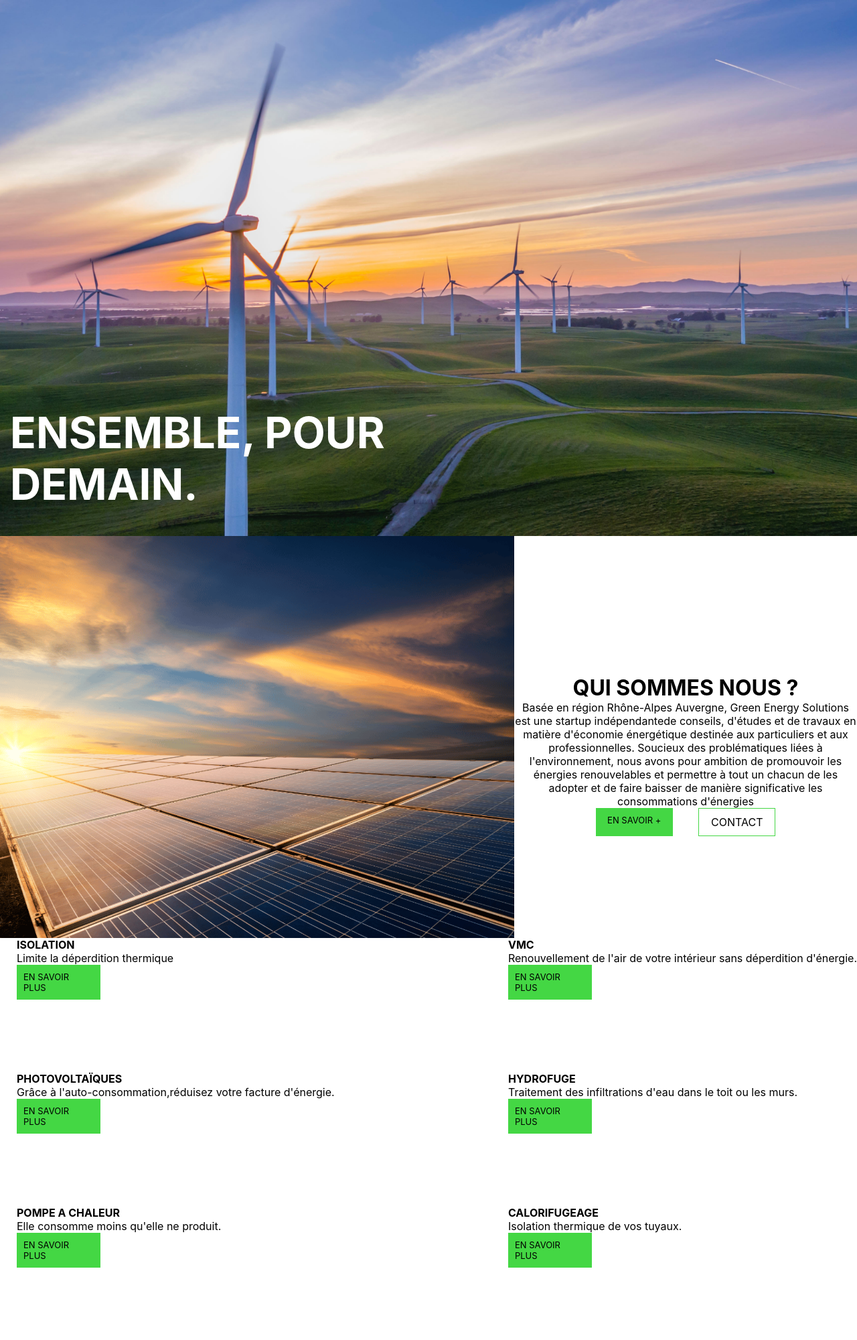
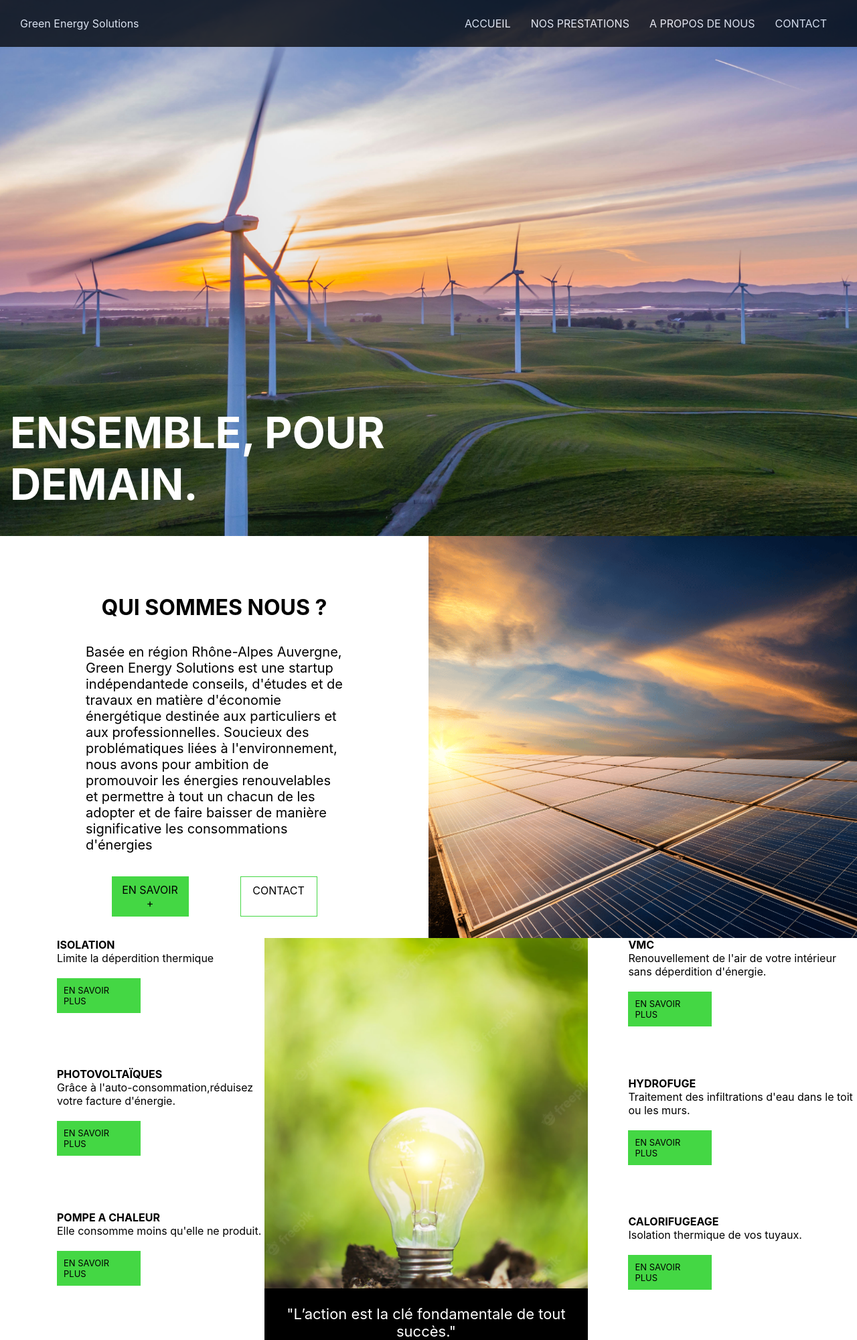
Before and after one commit to mohamedehn/ges, a React (Create React App) app: page / in a window 1280 px wide. Shown: the whole page at 67% size. Built offline with nearby package versions, Linux system fonts and the light colour scheme.

Commit message:
Adding the navbar component

```diff
--- a/src/App.jsx
+++ b/src/App.jsx
@@ -5,10 +5,19 @@ import imgIntro from "./assets/intro.jpeg"
 import imgPhoto from "./assets/photovoltaique.png"
 import Slider from './components/Slider';
 import Product from './components/Product';
+import Navbar from './components/Navbar';
+
+const navbarLinks = [
+  {url:"#", title : "ACCUEIL"},
+  {url:"#", title : "NOS PRESTATIONS"},
+  {url:"#", title : "A PROPOS DE NOUS"},
+  {url:"#", title : "CONTACT"},
+]
 
 function App() {
   return (
     <div className="App">
+      <Navbar navbarLinks={navbarLinks}/>
       <Intro imageSrc={imgIntro}/>
       <Slider
         imageSrc={imgPhoto}
--- /dev/null
+++ b/src/components/Navbar.jsx
@@ -0,0 +1,23 @@
+import "../styles/Navbar.scss";
+import { FiMenu, FiX } from 'react-icons/fi';
+
+
+
+const Navbar = ({navbarLinks}) => {
+    return(
+        <nav className="navbar">
+            <span className="navbarLogo">Green Energy Solutions</span>
+            <ul className="navbarList">
+            {navbarLinks.map((item) =>{
+                return (
+                <li className="navbarItem" key={item.title}>
+                    <a href={item.url} className="navbarLink">{item.title}</a>
+                </li>
+                );
+            })}
+            </ul>
+        </nav>
+    )
+}
+
+export default Navbar
--- a/src/components/Product.jsx
+++ b/src/components/Product.jsx
@@ -1,6 +1,6 @@
 import "../styles/Product.scss";
 import { useInView } from 'react-intersection-observer';
-
+import ampoule from "../assets/ampoule.webp"
 
 function Product (){
 
@@ -29,8 +29,8 @@ function Product (){
                 </div>
             </div>
             <div className="productCenter">
-                <img src="" alt="" />
-                <p></p>
+                <img src={ampoule} alt="lightImg" className="lightImg"/>
+                <p className="lightText">"L’action est la clé fondamentale de tout succès."</p>
             </div>
             <div className="productRight">
             <div className="productItem">
--- a/src/components/Slider.jsx
+++ b/src/components/Slider.jsx
@@ -14,7 +14,6 @@ const Slider = ({imageSrc, title, subtitle, flipped})=> {
         if(!flipped){
             return (
                 <>
-                    <img src={imageSrc} alt="" className="sliderImg"/>
                     <div className="sliderContent">
                         <h1 className="sliderTitle">{title}</h1>
                         <p className="sliderSubtitle">{subtitle}</p>
@@ -23,11 +22,17 @@ const Slider = ({imageSrc, title, subtitle, flipped})=> {
                             <p className="moreContact"> CONTACT</p>
                         </div>
                     </div>
+                    <img src={imageSrc} alt="" className="sliderImg"/>
+                    <div className="imgDescription">
+                        <p className="imgTitle"></p>
+                        <p className="imgText"></p>
+                    </div>
                 </>
             )
         }else{
             return (
                 <>
+                    <img src={imageSrc} alt="" className="sliderImg"/>
                     <div className="sliderContent">
                         <h1 className="sliderTitle">{title}</h1>
                         <p className="sliderSubtitle">{subtitle}</p>
@@ -36,7 +41,6 @@ const Slider = ({imageSrc, title, subtitle, flipped})=> {
                             <p className="moreContact"> CONTACT</p>
                         </div>
                     </div>
-                    <img src={imageSrc} alt="" className="sliderImg"/>
                 </>
             )
         }
--- /dev/null
+++ b/src/styles/Navbar.scss
@@ -0,0 +1,38 @@
+.navbar{
+    position: sticky;
+    background-color: black;
+    top: 0px;
+    height: 70px;
+    opacity: 0.75;
+    display: flex;
+    justify-content: space-between;
+    align-items: center;
+    padding: 0px 30px 0px 30px;
+    margin-bottom: -70px;
+    z-index: 5;
+    .navbarLogo{
+        color: white;
+    }
+    .navbarList{
+        display: flex;
+        list-style: none;
+        .navbarItem{
+            white-space: nowrap;
+            .navbarLink{
+                text-decoration: none;
+                color: white;
+                text-align: center;
+                padding: 10px;
+                margin: 0px 5px;
+                border-style: solid;
+                border-width: 0px 0px 1px 0px;
+                border-color: transparent;
+                transition: 250ms;
+                &:hover{
+                    border-color: white;
+                    transition: 250ms;
+                }
+            }
+        }
+    }
+}
--- a/src/styles/Product.scss
+++ b/src/styles/Product.scss
@@ -4,11 +4,43 @@
     justify-content: space-between;
     align-content: center;
     margin-left: 25px;
+    opacity: 0;
+    transform: scale(85% );
+    transition: 2s;
+    .productItem{
+        margin-left: 60px;
+        .moreInfo{
+            background-color: #44d744;
+            padding: 10px;
+            width: 125px;
+            font-size: 13px;
+            margin-top: 20px;
+            cursor: pointer;
+        }
+    }
     .productLeft{
         display: grid;
     }
     .productCenter{
         display: grid;
+        position: relative;
+        .lightImg{
+            width: 700px;
+            height: 600px;
+            max-width: 100%;
+            max-height: 100%;
+            object-fit: cover;
+        }
+        .lightText{
+            color: white;
+            background-color: black;
+            padding-top: 25px;
+            position: absolute;
+            bottom: 0px;
+            width: 100%;
+            font-size: 22px;
+            text-align: center;
+        }
     }
     .productRight{
         display: grid;
@@ -18,9 +50,8 @@
 .productTitle{
     font-weight: bolder;
 }
-.moreInfo{
-    background-color: #44d744;
-    padding: 10px;
-    width: 125px;
-    font-size: 13px;
+.productZoom{
+    opacity: 1;
+    transform: scale(100%);
+    transition: 2s;
 }
--- a/src/styles/Slider.scss
+++ b/src/styles/Slider.scss
@@ -5,7 +5,7 @@
     transform: scale(85% );
     transition: 2s;
     .sliderImg{
-        width: 60%;
+        width: 50%;
         height: 600px;
     }
     .sliderContent{
@@ -19,6 +19,13 @@
             text-align: center;
             margin-top: 55px;
         }
+        .sliderSubtitle{
+            width: 60%;
+            text-align: initial;
+            margin-top: 35px;
+            margin-bottom: 35px;
+            font-size: 20px;
+        }
         .more{
             display: flex;
             width: 60%;
@@ -27,11 +34,13 @@
                 background-color: #44d744;
                 padding: 10px;
                 width: 115px;
+                cursor: pointer;
             }
             .moreContact{
                 border: 1px solid #44d744;
                 padding: 10px;
                 width: 115px;
+                cursor: pointer;
             }
         }
     }
```
Also changed, not shown: src/assets/ampoule.webp (added).
